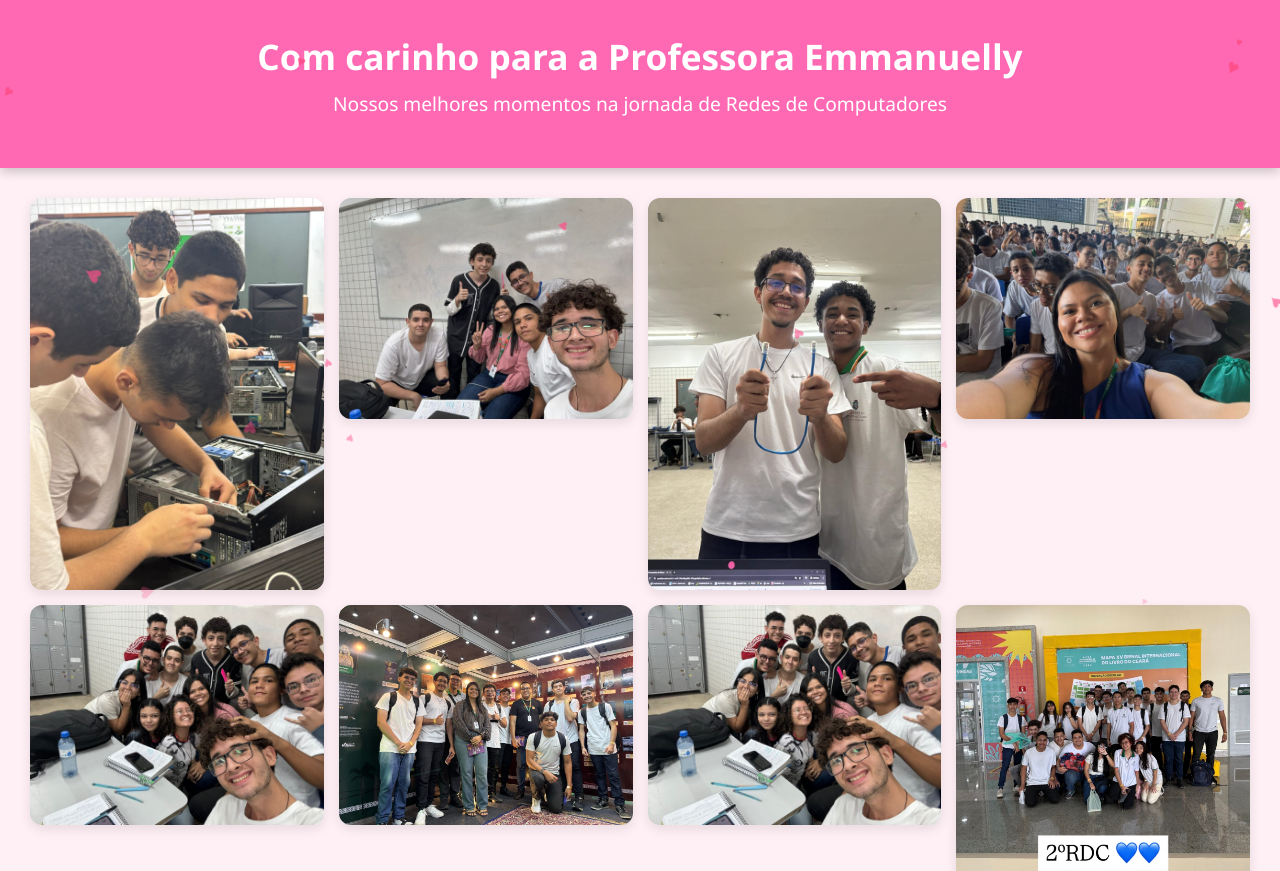
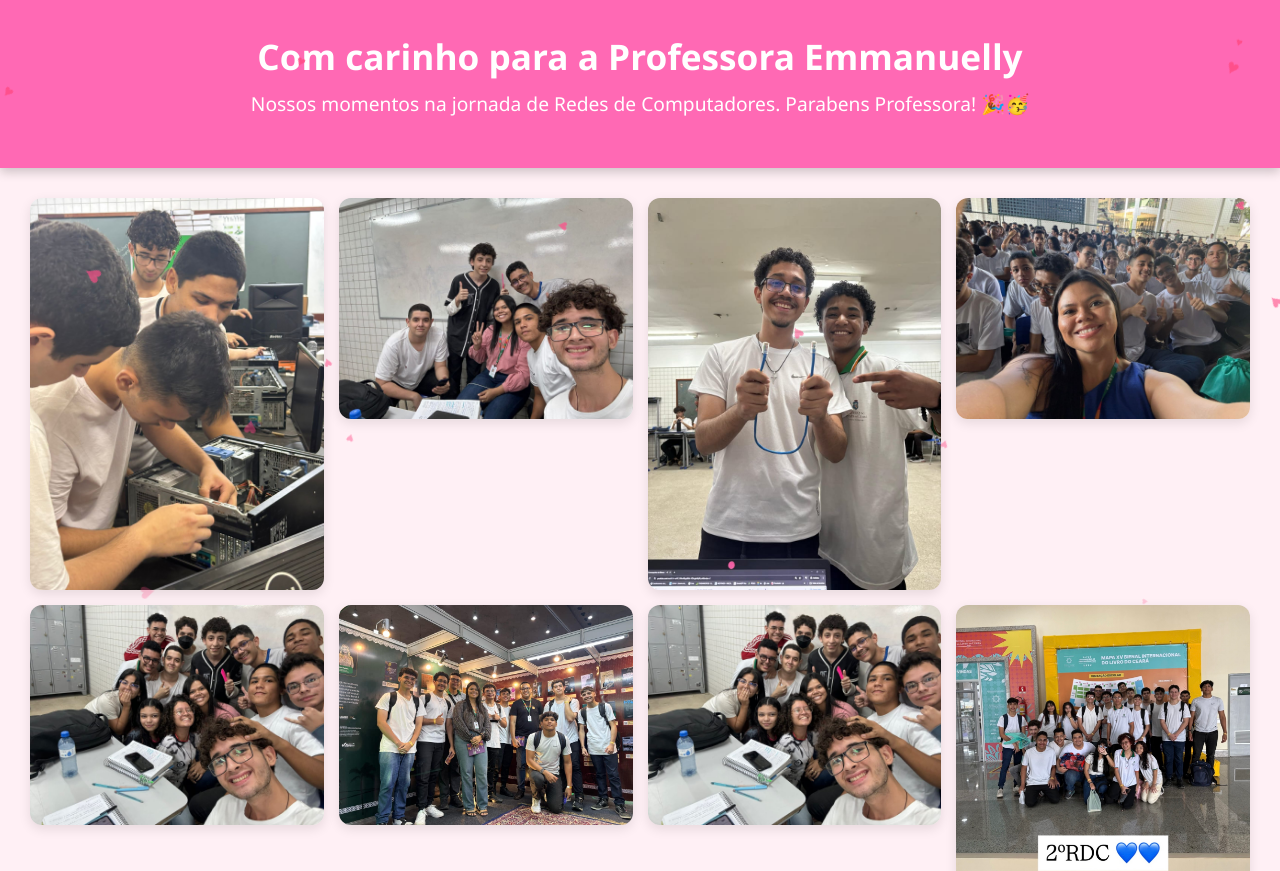
Before and after one commit to PL2008/presenteparamanu, a plain HTML site: page index.html in a window 1280 px wide. Shown: the top 871 px of the page. Drawn offline with Linux system fonts and the light colour scheme.

Commit message:
Update index.html

```diff
--- a/index.html
+++ b/index.html
@@ -11,7 +11,7 @@
 
   <header>
     <h1>Com carinho para a Professora Emmanuelly</h1>
-    <p>Nossos melhores momentos na jornada de Redes de Computadores</p>
+    <p>Nossos momentos na jornada de Redes de Computadores. Parabens Professora! 🎉🥳</p>
   </header>
 
   <main>
```
